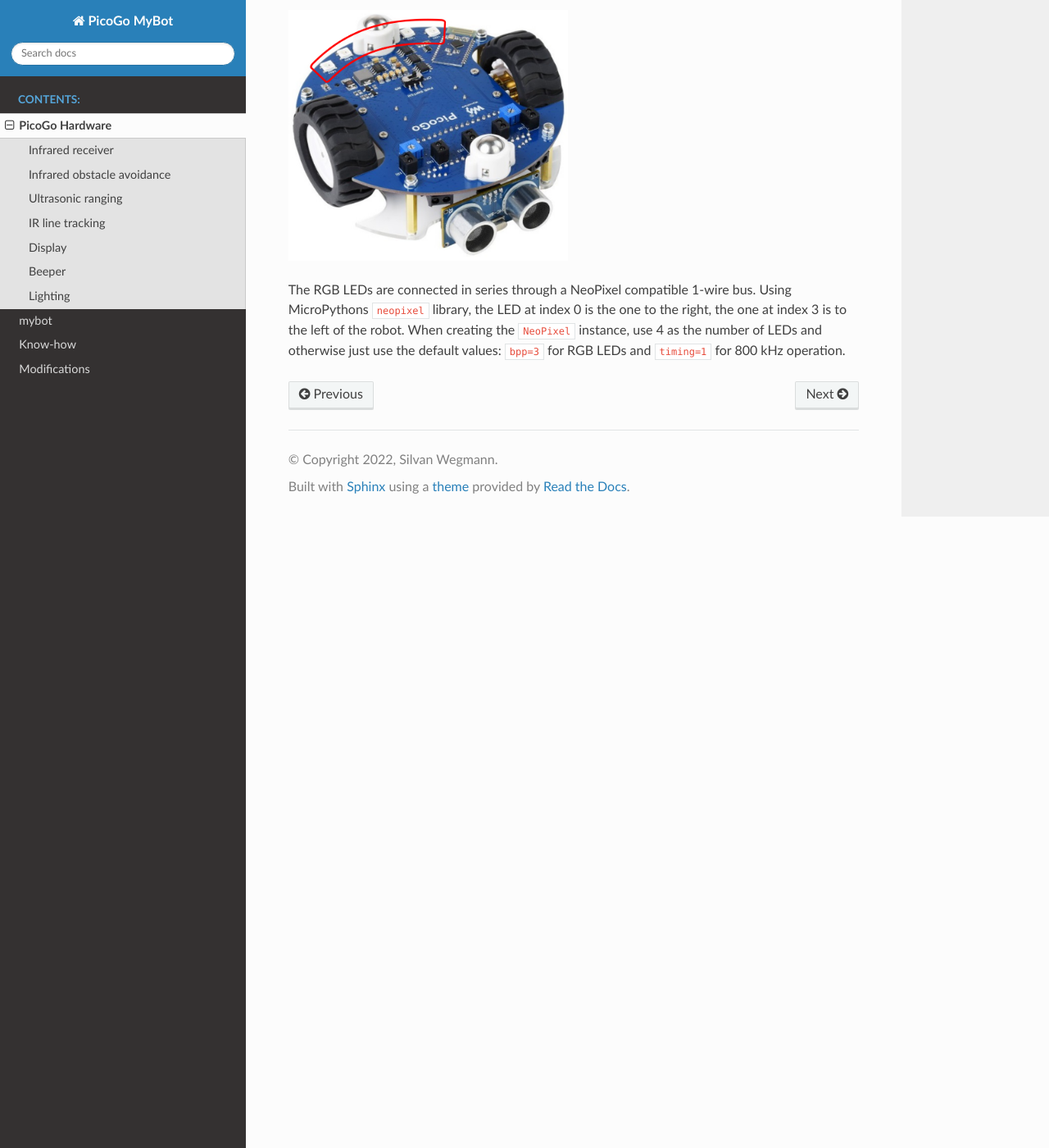
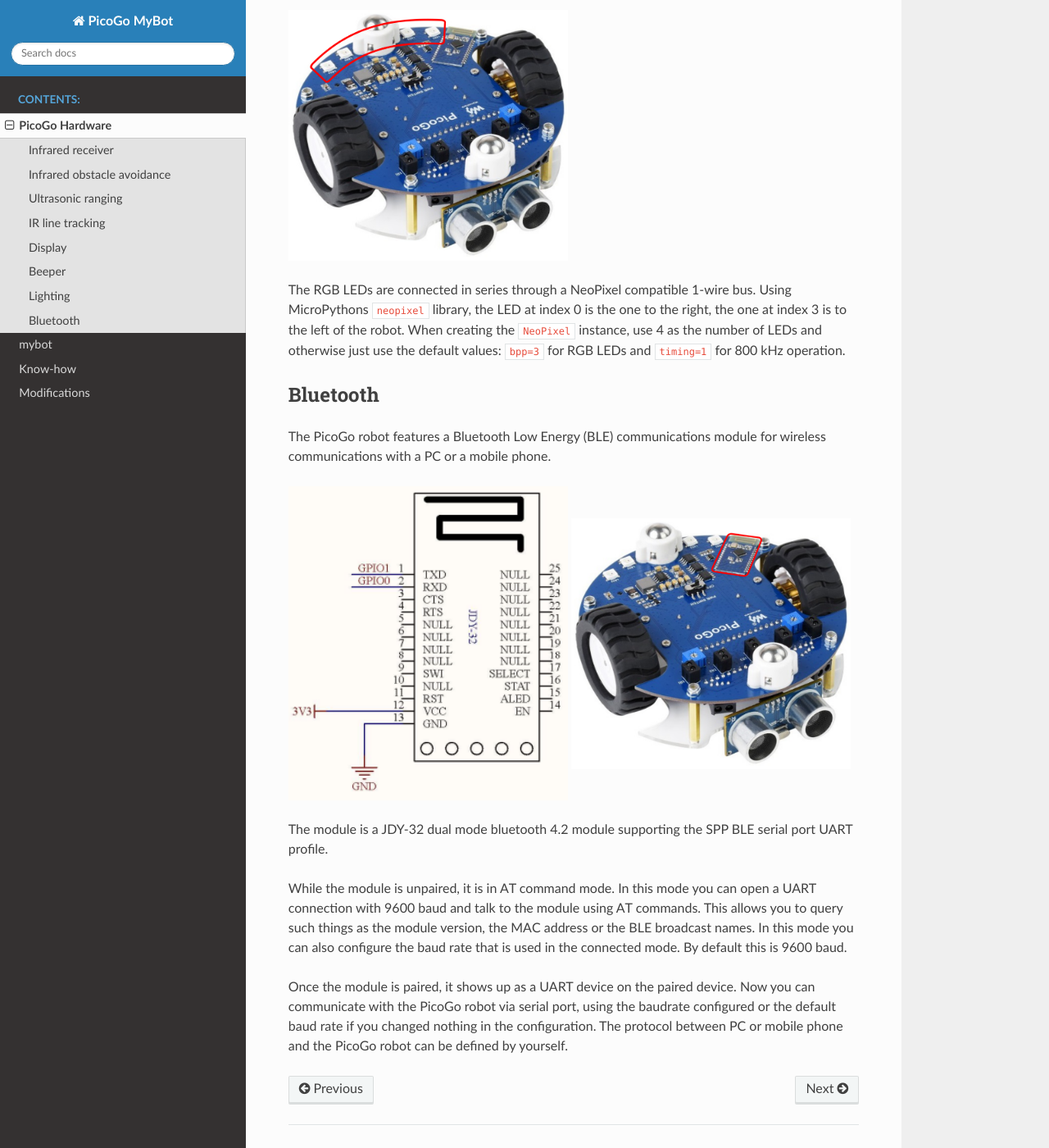
Before and after one commit to Jokymon/mypico_go, a Sphinx documentation site: the page built from docs/source/hardware.rst, in a window 1280 px wide and 1400 px high, scrolled down 6333 px. Shown: the whole window at 82% size. Built offline with Sphinx 7.4.7 and the Read the Docs theme 2.0.0, drawn with Linux system fonts in a browser that asks for light colours.

Commit message:
Add BLE module documentation

```diff
--- a/docs/source/hardware.rst
+++ b/docs/source/hardware.rst
@@ -219,3 +219,30 @@
 at index 3 is to the left of the robot. When creating the ``NeoPixel`` instance, use
 4 as the number of LEDs and otherwise just use the default values: ``bpp=3`` for RGB
 LEDs and ``timing=1`` for 800 kHz operation.
+
+Bluetooth
+---------
+
+The PicoGo robot features a Bluetooth Low Energy (BLE) communications module for
+wireless communications with a PC or a mobile phone.
+
+.. image:: images/ble_schema.png
+    :alt: BLE module schema
+    :width: 49%
+.. image:: images/ble_location.png
+    :alt: BLE module location on the robot
+    :width: 49%
+
+The module is a JDY-32 dual mode bluetooth 4.2 module supporting the SPP BLE
+serial port UART profile.
+
+While the module is unpaired, it is in AT command mode. In this mode you can open a
+UART connection with 9600 baud and talk to the module using AT commands. This allows
+you to query such things as the module version, the MAC address or the BLE broadcast
+names. In this mode you can also configure the baud rate that is used in the connected
+mode. By default this is 9600 baud.
+
+Once the module is paired, it shows up as a UART device on the paired device. Now
+you can communicate with the PicoGo robot via serial port, using the baudrate
+configured or the default baud rate if you changed nothing in the configuration. The
+protocol between PC or mobile phone and the PicoGo robot can be defined by yourself.
```
Also changed, not shown: docs/source/images/ble_location.png (added), docs/source/images/ble_schema.png (added), 1 other file.
